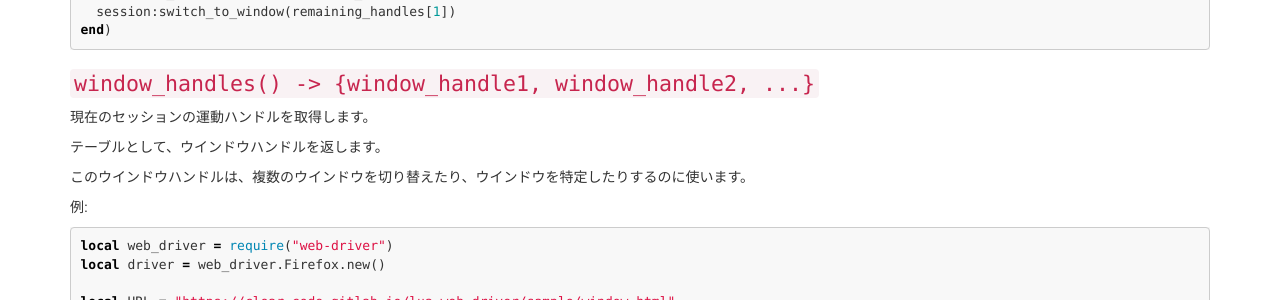
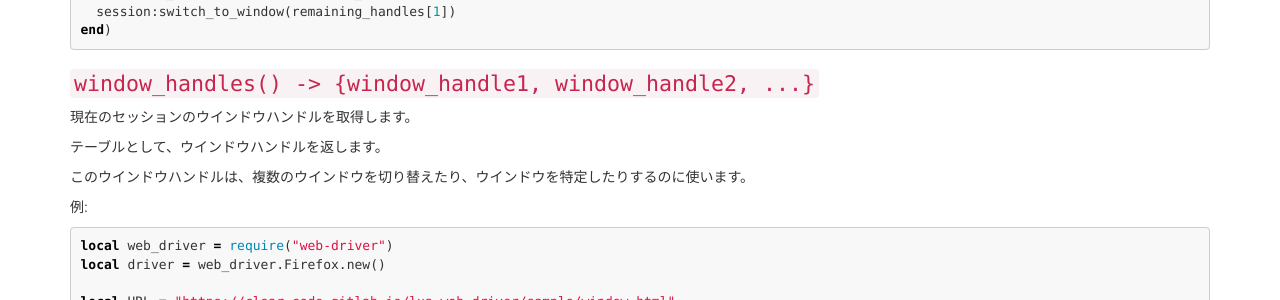
Before and after one commit to clear-code/lua-web-driver, a Jekyll site: the page built from docs/ja/reference/session.md, in a window 1280 px wide and 900 px high, scrolled down 3632 px. Shown: the part 151-451 px from the top of the window. Built offline with Jekyll 4.4.1, drawn with Linux system fonts in a browser that asks for light colours.

Commit message:
doc reference: fix a typo

```diff
--- a/docs/ja/reference/session.md
+++ b/docs/ja/reference/session.md
@@ -221,7 +221,7 @@ end)
 
 ### `window_handles() -> {window_handle1, window_handle2, ...}` {#window-handles}
 
-現在のセッションの運動ハンドルを取得します。
+現在のセッションのウインドウハンドルを取得します。
 
 テーブルとして、ウインドウハンドルを返します。
 
```
Also changed, not shown: 1 other file.
